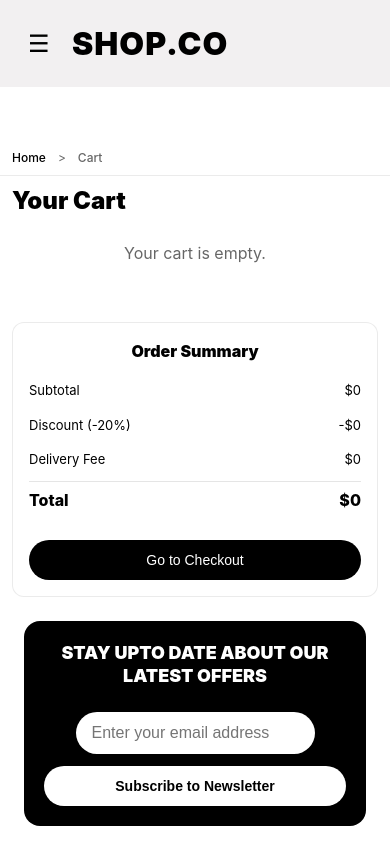
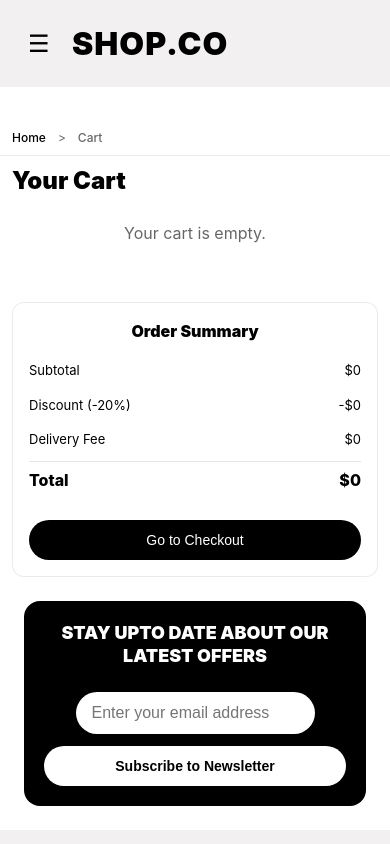
Before and after one commit to NamVu1106/shopco-web-master, a plain HTML site: page cart.html in a window 390 px wide. Shown: the top 844 px of the page. Drawn offline with Linux system fonts and the light colour scheme.

Commit message:
Reduce breadcrumb margin-top to bring it closer to navbar

```diff
--- a/cart.html
+++ b/cart.html
@@ -25,7 +25,7 @@
     .empty{color:rgba(0,0,0,.6);text-align:center;padding:24px 0}
 
     /* Breadcrumb Navigation */
-    .breadcrumb{background:#fff;border-bottom:1px solid rgba(0,0,0,.08);padding:8px 0;margin-top:80px;position:relative;z-index:999}
+    .breadcrumb{background:#fff;border-bottom:1px solid rgba(0,0,0,.08);padding:8px 0;margin-top:60px;position:relative;z-index:999}
     .breadcrumb .container{max-width:1140px;margin:0 auto;padding:0 24px}
     .breadcrumb-nav{display:flex;align-items:center;gap:8px;font-size:14px}
     .breadcrumb-link{color:#000;text-decoration:none;font-weight:500}
@@ -48,7 +48,7 @@
       .sum-row{font-size:14px;margin:6px 0}
       .sum-total{font-size:16px}
       .btn-dark{padding:10px 14px;font-size:14px}
-      .breadcrumb{margin-top:70px}
+      .breadcrumb{margin-top:50px}
       .breadcrumb .container{padding:0 20px}
     }
 
@@ -69,7 +69,7 @@
       .sum-total{font-size:18px;padding:8px 0;border-top:1px solid rgba(0,0,0,.1)}
       .btn-dark{padding:14px 16px;font-size:15px;margin-top:16px}
       .empty{padding:20px 0;font-size:16px}
-      .breadcrumb{padding:10px 0;margin-top:80px}
+      .breadcrumb{padding:10px 0;margin-top:60px}
       .breadcrumb .container{padding:0 16px}
       .breadcrumb-nav{font-size:13px}
     }
@@ -89,7 +89,7 @@
       .sum-row{font-size:13px;margin:8px 0;padding:3px 0}
       .sum-total{font-size:16px;padding:6px 0;border-top:1px solid rgba(0,0,0,.1)}
       .btn-dark{padding:12px 14px;font-size:14px;margin-top:12px}
-      .breadcrumb{padding:8px 0;margin-top:70px}
+      .breadcrumb{padding:8px 0;margin-top:50px}
       .breadcrumb .container{padding:0 12px}
       .breadcrumb-nav{font-size:12px}
     }
```
